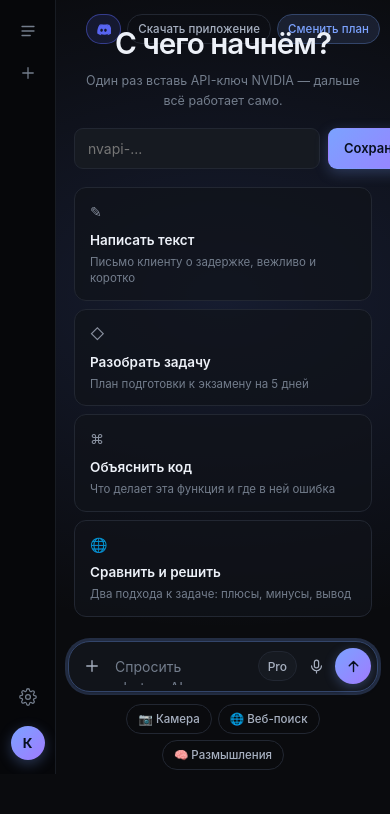
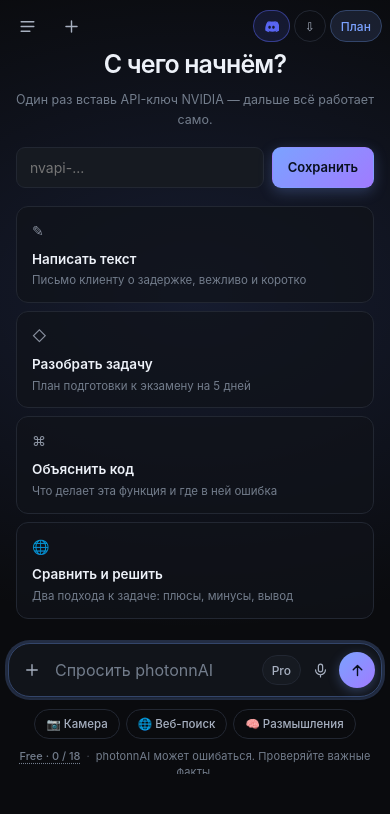
Before and after one commit to KerbezOsh/AI, a website: page public/index.html in a window 390 px wide. Drawn offline with Linux system fonts and the light colour scheme; no server answers.

Commit message:
Make the interface usable on phones: rail moves into the header, compact pills, iOS input fix

```diff
--- a/public/app.js
+++ b/public/app.js
@@ -1976,7 +1976,9 @@ function bind() {
   });
   tap('input', 'input', resizeInput);
   on('toggleSidebar', () => document.body.classList.toggle('side-open'));
+on('mMenu', () => document.body.classList.toggle('side-open'));
   on('newChatRail', () => newChat(false));
+on('mNew', () => newChat(false));
   on('drawerClose', () => document.body.classList.remove('side-open'));
   on('railAvatar', () => {
     if (state.user) document.body.classList.add('side-open');
--- a/public/index.html
+++ b/public/index.html
@@ -10,7 +10,7 @@
 <link rel='apple-touch-icon' href='/icon-192.png'>
 <meta name='apple-mobile-web-app-capable' content='yes'>
 <meta name='apple-mobile-web-app-title' content='photonnAI'>
-<link rel='stylesheet' href='/style.css?v=22'>
+<link rel='stylesheet' href='/style.css?v=25'>
 <script>
   // Тему ставим до первой отрисовки, иначе при светлой теме экран мигает чёрным.
   try {
@@ -171,14 +171,24 @@
 
   <main class='main'>
     <header class='topbar'>
+      <button class='tb-btn mobile-only' id='mMenu' title='История чатов' aria-label='История чатов'>
+        <svg width='19' height='19' viewBox='0 0 24 24' fill='none' stroke='currentColor' stroke-width='1.8' stroke-linecap='round'><path d='M4 6h16M4 12h16M4 18h11'/></svg>
+      </button>
+      <button class='tb-btn mobile-only' id='mNew' title='Новый чат' aria-label='Новый чат'>
+        <svg width='19' height='19' viewBox='0 0 24 24' fill='none' stroke='currentColor' stroke-width='1.8' stroke-linecap='round'><path d='M12 5v14M5 12h14'/></svg>
+      </button>
       <div class='crumb' id='crumb'><b>Новый чат</b></div>
       <div class='topbar-right'>
         <a class='pill discord' href='https://discord.gg/ffqbEcWG7' target='_blank' rel='noopener' title='Discord-канал photonnAI'>
           <svg width='15' height='15' viewBox='0 0 24 24' fill='currentColor' aria-hidden='true'><path d='M20.3 4.4A19.8 19.8 0 0 0 15.4 3l-.2.4a14.7 14.7 0 0 1 4.3 2.2 14 14 0 0 0-12.9 0A14.7 14.7 0 0 1 10.9 3.4L10.6 3a19.8 19.8 0 0 0-4.9 1.4C2.5 9.1 1.7 13.7 2.1 18.2a19.9 19.9 0 0 0 6 3l.7-1.1a12 12 0 0 1-1.9-.9l.5-.4a14.2 14.2 0 0 0 12.2 0l.5.4a12 12 0 0 1-1.9.9l.7 1.1a19.9 19.9 0 0 0 6-3c.5-5.2-.7-9.8-3.6-13.8zM8.9 15.4c-1.2 0-2.1-1.1-2.1-2.4s.9-2.4 2.1-2.4 2.2 1.1 2.1 2.4c0 1.3-.9 2.4-2.1 2.4zm6.2 0c-1.2 0-2.1-1.1-2.1-2.4s.9-2.4 2.1-2.4 2.2 1.1 2.1 2.4c0 1.3-.9 2.4-2.1 2.4z'/></svg>
           <span class='discord-label'>Discord</span>
         </a>
-        <button class='pill' id='btnInstall'>Скачать приложение</button>
-        <button class='pill accent' id='btnPlan'>Сменить план</button>
+        <button class='pill' id='btnInstall' title='Скачать приложение'>
+          <span class='pill-label'>Скачать приложение</span><span class='pill-mini'>⇩</span>
+        </button>
+        <button class='pill accent' id='btnPlan' title='Сменить план'>
+          <span class='pill-full'>Сменить план</span><span class='pill-short'>План</span>
+        </button>
       </div>
     </header>
 
@@ -259,7 +269,7 @@
 (function () {
   if ('caches' in window) {
     caches.keys().then(function (ks) {
-      ks.forEach(function (k) { if (k.indexOf('photonn-v23') !== 0) caches.delete(k); });
+      ks.forEach(function (k) { if (k.indexOf('photonn-v25') !== 0) caches.delete(k); });
     }).catch(function () {});
   }
   if ('serviceWorker' in navigator) {
@@ -269,6 +279,6 @@
   }
 })();
 </script>
-<script src='/app.js?v=23'></script>
+<script src='/app.js?v=25'></script>
 </body>
 </html>
--- a/public/style.css
+++ b/public/style.css
@@ -1083,3 +1083,41 @@ body.ads-off .app { height: 100dvh; }
   .chat-tool { padding: 3px 3px; }
   .profile-actions .profile-btn { min-width: 0; }
 }
+
+/* ---------- телефоны: колонка иконок уезжает в шапку ---------- */
+.tb-btn {
+  display: none; width: 38px; height: 38px; flex: 0 0 38px;
+  align-items: center; justify-content: center;
+  border: 1px solid transparent; border-radius: var(--r-md);
+  background: transparent; color: var(--text-2);
+}
+.tb-btn:hover { background: var(--surface-2); color: var(--text); }
+.tb-btn:active { transform: translateY(1px); }
+.pill-mini, .pill-short { display: none; }
+
+/* 700 px — это уже телефон: 56 px рельса съедали шестую часть экрана. */
+@media (max-width: 700px) {
+  .rail { display: none; }
+  .tb-btn { display: inline-flex; }
+  .crumb { display: none; }
+  .topbar { height: 52px; flex-basis: 52px; padding: 0 8px; gap: 6px; }
+  .topbar-left, .topbar-right { gap: 4px; }
+  .pill { height: 32px; padding: 0 10px; font-size: 12px; }
+  .pill-label, .pill-full { display: none; }
+  .pill-mini, .pill-short { display: inline; }
+  .pill.discord { padding: 0 10px; }
+  .messages { padding: 14px 12px 8px; }
+  .content pre { font-size: 12px; }
+  .welcome h1 { font-size: 25px; }
+  .composer { padding: 0 8px; padding-bottom: calc(8px + env(safe-area-inset-bottom, 0px)); }
+  .composer-hint { line-height: 1.45; padding: 0 6px; font-size: 11px; }
+  /* iOS Safari зумит страницу, если в поле меньше 16 px, и обратно не отъезжает. */
+  #input { font-size: 16px; }
+  html { -webkit-text-size-adjust: 100%; }
+  .content a { overflow-wrap: anywhere; }
+}
+
+@media (max-width: 380px) {
+  .pill { font-size: 11.5px; padding: 0 9px; }
+  .tb-btn { width: 34px; flex-basis: 34px; }
+}
--- a/public/sw.js
+++ b/public/sw.js
@@ -2,8 +2,8 @@
 
 // Офлайн-оболочка photonnAI: сеть в приоритете, кэш — только когда сети нет.
 // Так обновления сайта видно сразу, а без интернета открывается хотя бы каркас.
-const CACHE = 'photonn-v23';
-const SHELL = ['/', '/app.js?v=23', '/style.css?v=23', '/manifest.webmanifest', '/icon-192.png', '/icon-512.png'];
+const CACHE = 'photonn-v25';
+const SHELL = ['/', '/app.js?v=25', '/style.css?v=25', '/manifest.webmanifest', '/icon-192.png', '/icon-512.png'];
 
 self.addEventListener('install', (e) => {
   e.waitUntil(caches.open(CACHE).then((c) => c.addAll(SHELL)).then(() => self.skipWaiting()).catch(() => {}));
```
